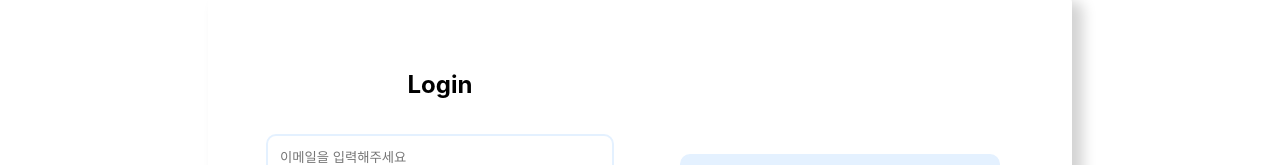
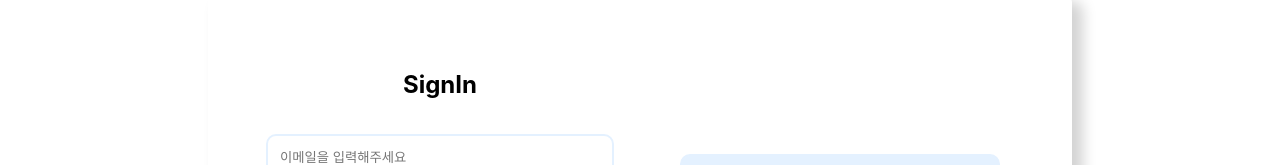
Before and after one commit to dldvk9999/componenthub, a React (Create React App) app: page /login in a window 1280 px wide. Shown: the part 218-383 px from the top of the page. Built offline with nearby package versions, Linux system fonts and the light colour scheme.

Commit message:
chore: 로그인 명칭 변경(signin) 및 로그인상태 타입 설정

```diff
--- a/src/components/LoginSignup/LoginSignup.scss
+++ b/src/components/LoginSignup/LoginSignup.scss
@@ -12,7 +12,7 @@
 }
 
 .singup,
-.login {
+.signin {
     @include view(flex, center, center);
     flex-direction: column;
     gap: 1rem;
--- a/src/components/LoginSignup/LoginSignup.tsx
+++ b/src/components/LoginSignup/LoginSignup.tsx
@@ -1,15 +1,17 @@
 import { useState } from "react";
 import "./LoginSignup.scss";
+
+type LoginState = "Signin" | "Signup";
 
 function LoginSignup() {
     const [email, setEmail] = useState<string>("");
     const [password, setPassword] = useState<string>("");
     const [password2, setPassword2] = useState<string>("");
-    const [nowState, setState] = useState<"Login" | "Signup">("Login");
+    const [nowState, setState] = useState<LoginState>("Signin");
     const [validationState, setValidationState] = useState<boolean>(false);
 
     // state Change 함수
-    const changeState = (state: "Login" | "Signup") => {
+    const changeState = (state: LoginState) => {
         setState(state);
         setValidationState(false);
         setEmail("");
@@ -19,7 +21,7 @@ function LoginSignup() {
 
     // 입력값 validation Check
     const validationCheck = () => {
-        if (nowState === "Login") {
+        if (nowState === "Signin") {
             if (!email || !password) {
                 alert("이메일이나 비밀번호를 입력하세요.");
                 setValidationState(true);
@@ -39,10 +41,10 @@ function LoginSignup() {
     return (
         <section className="App LoginSignupContainer">
             <div className="LoginSignup">
-                <div className="login">
-                    {nowState === "Login" ? (
+                <div className="signin">
+                    {nowState === "Signin" ? (
                         <>
-                            <h2>Login</h2>
+                            <h2>SignIn</h2>
                             <input
                                 id="email"
                                 type="email"
@@ -62,7 +64,7 @@ function LoginSignup() {
                             <button onClick={validationCheck}>로그인</button>
                         </>
                     ) : (
-                        <button onClick={() => changeState("Login")}>로그인하기</button>
+                        <button onClick={() => changeState("Signin")}>로그인하기</button>
                     )}
                 </div>
                 <div className="singup">
```
